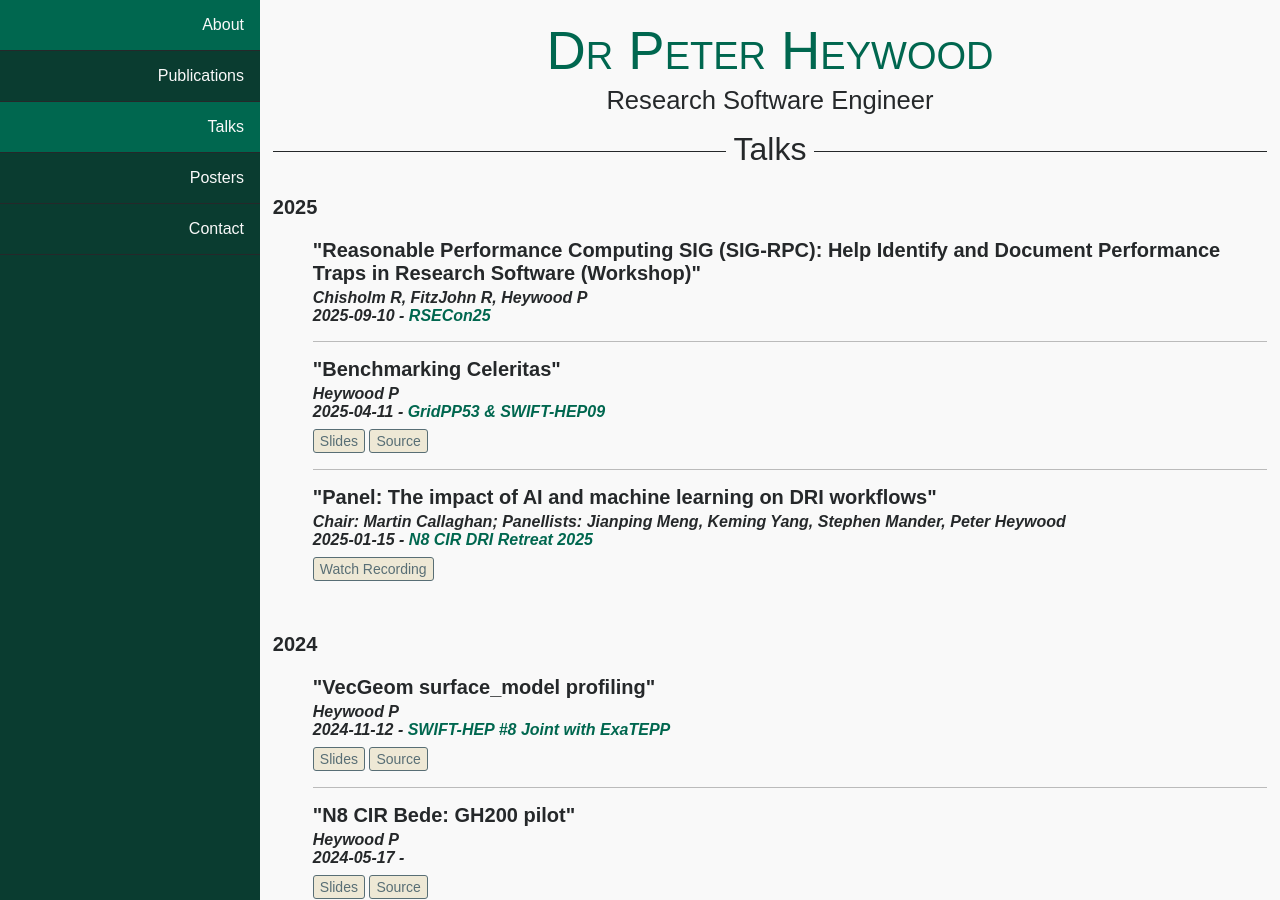
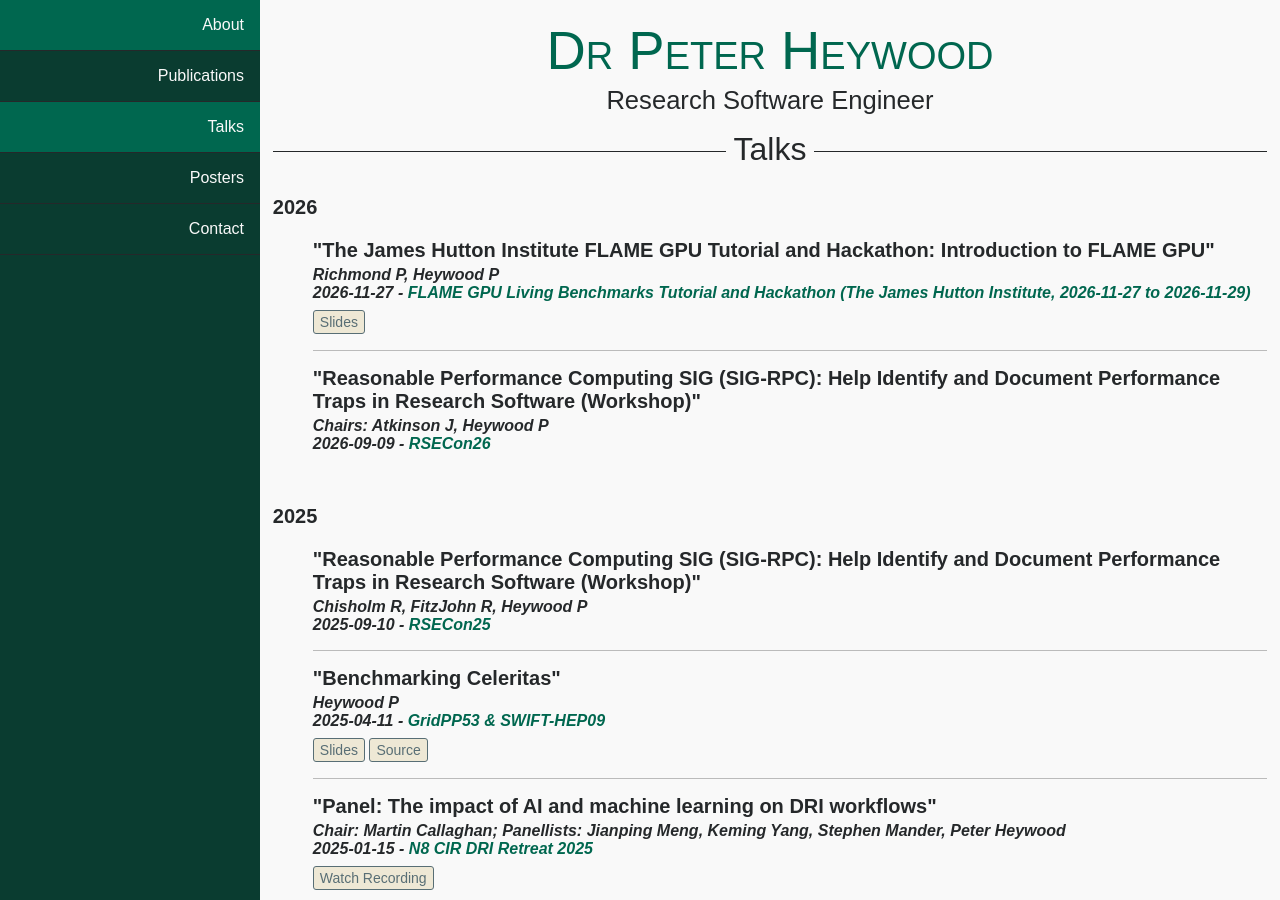
Before and after one commit to ptheywood/ptheywood.github.io, a Jekyll site: the page built from talks/index.html, in a window 1280 px wide and 900 px high. Built offline with Jekyll 4.4.1, drawn with Linux system fonts in a browser that asks for light colours; nearby versions of some CDN libraries.

Commit message:
add some 2026 talks

```diff
--- a/_data/talks.yml
+++ b/_data/talks.yml
@@ -1,3 +1,21 @@
+- year: 2026
+  talks:
+    - authors: "Chairs: Atkinson J, Heywood P"
+      date: 2026-09-09
+      event: RSECon26
+      event_url: https://virtual.oxfordabstracts.com/event/76908/session/233930
+      title: "Reasonable Performance Computing SIG (SIG-RPC): Help Identify and Document Performance Traps in Research Software (Workshop)"
+      slides:
+      src:
+      recording:
+    - authors: "Richmond P, Heywood P"
+      date: 2026-11-27
+      event: FLAME GPU Living Benchmarks Tutorial and Hackathon (The James Hutton Institute, 2026-11-27 to 2026-11-29)
+      event_url: https://flamegpu.com/events/hutton
+      title: "The James Hutton Institute FLAME GPU Tutorial and Hackathon: Introduction to FLAME GPU"
+      slides: "https://drive.google.com/file/d/1ZYK1ONElmkirQB2FA5faQtkWpfaCejEm/view"
+      src:
+      recording:
 - year: 2025
   talks:
     - authors: "Chisholm R, FitzJohn R, Heywood P"
```
